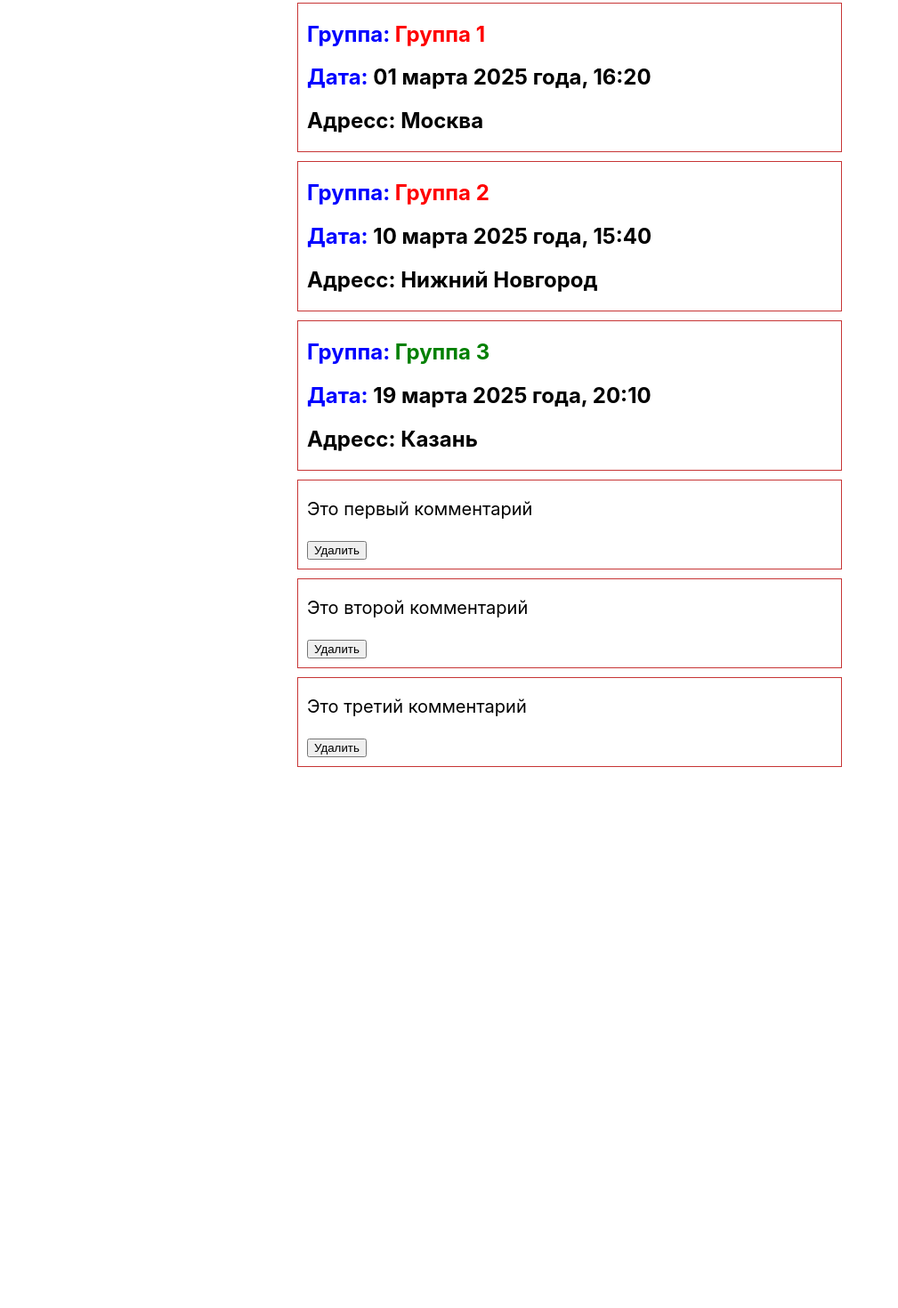
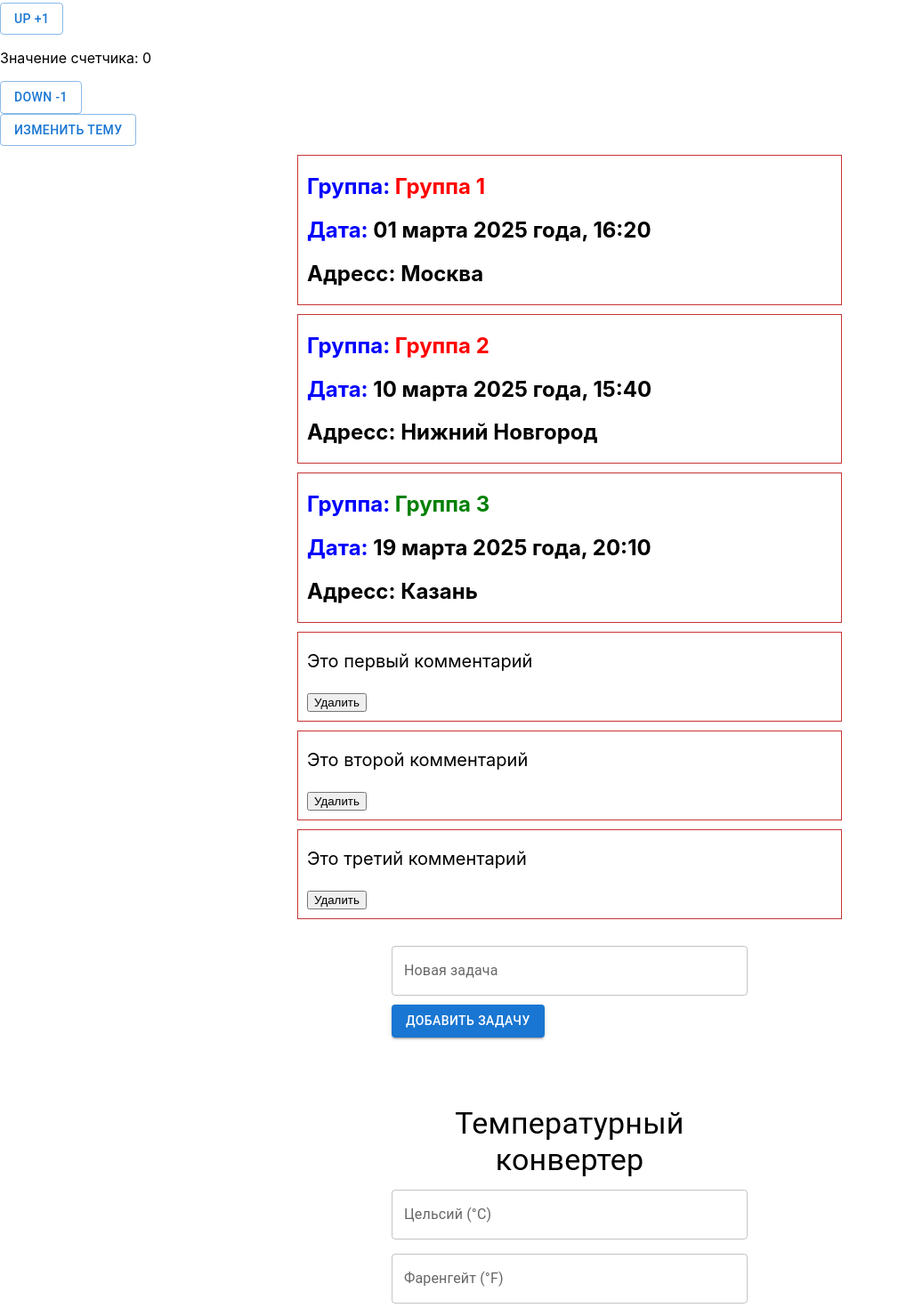
Before and after one commit to slansaf/ReactJS, a React (Create React App) app: page / in a window 1280 px wide. Shown: the part 200-1670 px from the top of the page at 89% size, without its empty margins (0-1009 px from the left). Before the commit the page ends 1072 px from the top, so only its background shows below. Built offline with nearby package versions, Linux system fonts and the light colour scheme.

Commit message:
Completed the third homework assignment for the ReactJS course

```diff
--- a/package.json
+++ b/package.json
@@ -3,6 +3,10 @@
   "version": "0.1.0",
   "private": true,
   "dependencies": {
+    "@emotion/react": "^11.14.0",
+    "@emotion/styled": "^11.14.0",
+    "@mui/icons-material": "^6.4.8",
+    "@mui/material": "^6.4.8",
     "@testing-library/dom": "^10.4.0",
     "@testing-library/jest-dom": "^6.6.3",
     "@testing-library/react": "^16.2.0",
--- a/src/App.js
+++ b/src/App.js
@@ -5,6 +5,10 @@ import CurrentTime from './components/CurrentTime';
 import EventCard from './components/EventCard';
 import Timer from './components/timer';
 import CommentsList from './components/CommentsList';
+import Counter from './components/Counter';
+import TodoList from './components/TodoList';
+import ThemeSwitcher from './components/ThemeSwitcher';
+import TemperatureConverter from './components/TemperatureConverter';
 
 function App() {
   return (
@@ -12,6 +16,12 @@ function App() {
       <Message name="Москва"/>
       <CurrentTime />
       <Timer />
+      <div>
+        <Counter />
+      </div>
+        <div>
+          <ThemeSwitcher />
+        </div>
 
       <div>
         <EventCard title="Группа 1" date="01 марта 2025 года, 16:20" location="Москва"/>
@@ -22,6 +32,15 @@ function App() {
       <div>
         <CommentsList />
       </div>
+
+
+      <div>
+        <TodoList />
+      </div>
+
+      <div>
+        <TemperatureConverter />
+      </div>
     </div>
   );
 }
--- /dev/null
+++ b/src/components/Counter.js
@@ -0,0 +1,26 @@
+import { useState } from "react";
+import Button from '@mui/material/Button';
+
+function Counter() {
+    const [count, setCount] = useState(0);
+
+    const upCount = () => {
+        setCount(count + 1);
+    }
+
+    const downCount = () => {
+        if (count === 0){
+            return;
+        }
+        setCount(count - 1)
+    }
+    return (
+        <>
+            <Button  onClick={upCount} variant="outlined">Up +1</Button>
+            <p>Значение счетчика: {count}</p>
+            <Button  onClick={downCount} variant="outlined">Down -1</Button>
+        </>
+     );
+}
+
+export default Counter;
--- /dev/null
+++ b/src/components/TemperatureConverter.js
@@ -0,0 +1,62 @@
+import React, { useState } from 'react';
+import { TextField, Typography } from '@mui/material';
+import Grid from '@mui/material/Grid';
+
+function TemperatureConverter() {
+    const [celsius, setCelsius] = useState('');
+    const [fahrenheit, setFahrenheit] = useState('');
+
+    const handleCelsiusChange = (event) => {
+        const value = event.target.value;
+        setCelsius(value);
+        if (value !== '') {
+            const convertedValue = (value * 9/5) + 32;
+            setFahrenheit(convertedValue.toFixed(2));
+        } else {
+            setFahrenheit('');
+        }
+    };
+
+    const handleFahrenheitChange = (event) => {
+        const value = event.target.value;
+        setFahrenheit(value);
+        if (value !== '') {
+            const convertedValue = (value - 32) * 5/9;
+            setCelsius(convertedValue.toFixed(2));
+        } else {
+            setCelsius('');
+        }
+    };
+
+    return (
+        <div style={{ maxWidth: '400px', margin: 'auto', padding: '20px' }}>
+            <Typography variant="h4" align="center" gutterBottom>
+                Температурный конвертер
+            </Typography>
+            <Grid container spacing={2}>
+                <Grid item xs={12}>
+                    <TextField
+                        label="Цельсий (°C)"
+                        variant="outlined"
+                        fullWidth
+                        value={celsius}
+                        onChange={handleCelsiusChange}
+                        type="number"
+                    />
+                </Grid>
+                <Grid item xs={12}>
+                    <TextField
+                        label="Фаренгейт (°F)"
+                        variant="outlined"
+                        fullWidth
+                        value={fahrenheit}
+                        onChange={handleFahrenheitChange}
+                        type="number"
+                    />
+                </Grid>
+            </Grid>
+        </div>
+    );
+}
+
+export default TemperatureConverter;
--- /dev/null
+++ b/src/components/ThemeSwitcher.js
@@ -0,0 +1,21 @@
+import { useState } from "react";
+import Button from '@mui/material/Button';
+
+function ThemeSwitcher() {
+    const [theme, setTheme] = useState('light');
+
+    const switchTheme = () => {
+        if(theme === 'light'){
+            setTheme("dark");
+            document.querySelector('body').style.backgroundColor = 'black';
+        } else {
+             setTheme("ligth");
+            document.querySelector('body').style.backgroundColor = 'white';
+        }
+    }
+    return (
+        <Button onClick={switchTheme} variant="outlined">Изменить тему</Button>
+    );
+}
+
+export default ThemeSwitcher;
--- /dev/null
+++ b/src/components/TodoList.js
@@ -0,0 +1,49 @@
+import React, { useState } from 'react';
+import { TextField, Button, List, ListItem, ListItemText, IconButton, Card, CardContent } from '@mui/material';
+import DeleteIcon from '@mui/icons-material/Delete';
+
+function TodoList() {
+    const [task, setTask] = useState('');
+    const [tasks, setTasks] = useState([]);
+
+    const addTask = () => {
+        if (task.trim()) {
+            setTasks([...tasks, task]);
+            setTask('');
+        }
+    };
+
+    const removeTask = (index) => {
+        const newTasks = tasks.filter((_, i) => i !== index);
+        setTasks(newTasks);
+    };
+
+    return (
+        <div style={{ maxWidth: '400px', margin: 'auto', padding: '20px' }}>
+            <TextField
+                label="Новая задача"
+                variant="outlined"
+                fullWidth
+                value={task}
+                onChange={(e) => setTask(e.target.value)}
+            />
+            <Button variant="contained" color="primary" onClick={addTask} style={{ marginTop: '10px' }}>
+                Добавить задачу
+            </Button>
+            <List style={{ marginTop: '20px' }}>
+                {tasks.map((task, index) => (
+                    <ListItem key={index} component={Card} style={{ marginBottom: '10px' }}>
+                        <CardContent style={{ display: 'flex', justifyContent: 'space-between', alignItems: 'center' }}>
+                            <ListItemText primary={task} />
+                            <IconButton edge="end" aria-label="delete" onClick={() => removeTask(index)}>
+                                <DeleteIcon />
+                            </IconButton>
+                        </CardContent>
+                    </ListItem>
+                ))}
+            </List>
+        </div>
+    );
+}
+
+export default TodoList;
--- /dev/null
+++ b/src/components/material.js
@@ -0,0 +1,11 @@
+import * as React from 'react';
+import Stack from '@mui/material/Stack';
+import Button from '@mui/material/Button';
+
+function Material() {
+    return (
+        <Button variant="outlined">Outlined</Button>
+    );
+}
+
+export default Material;
```
Also changed, not shown: 1 other file (tests, documents, lock files or other folders).
